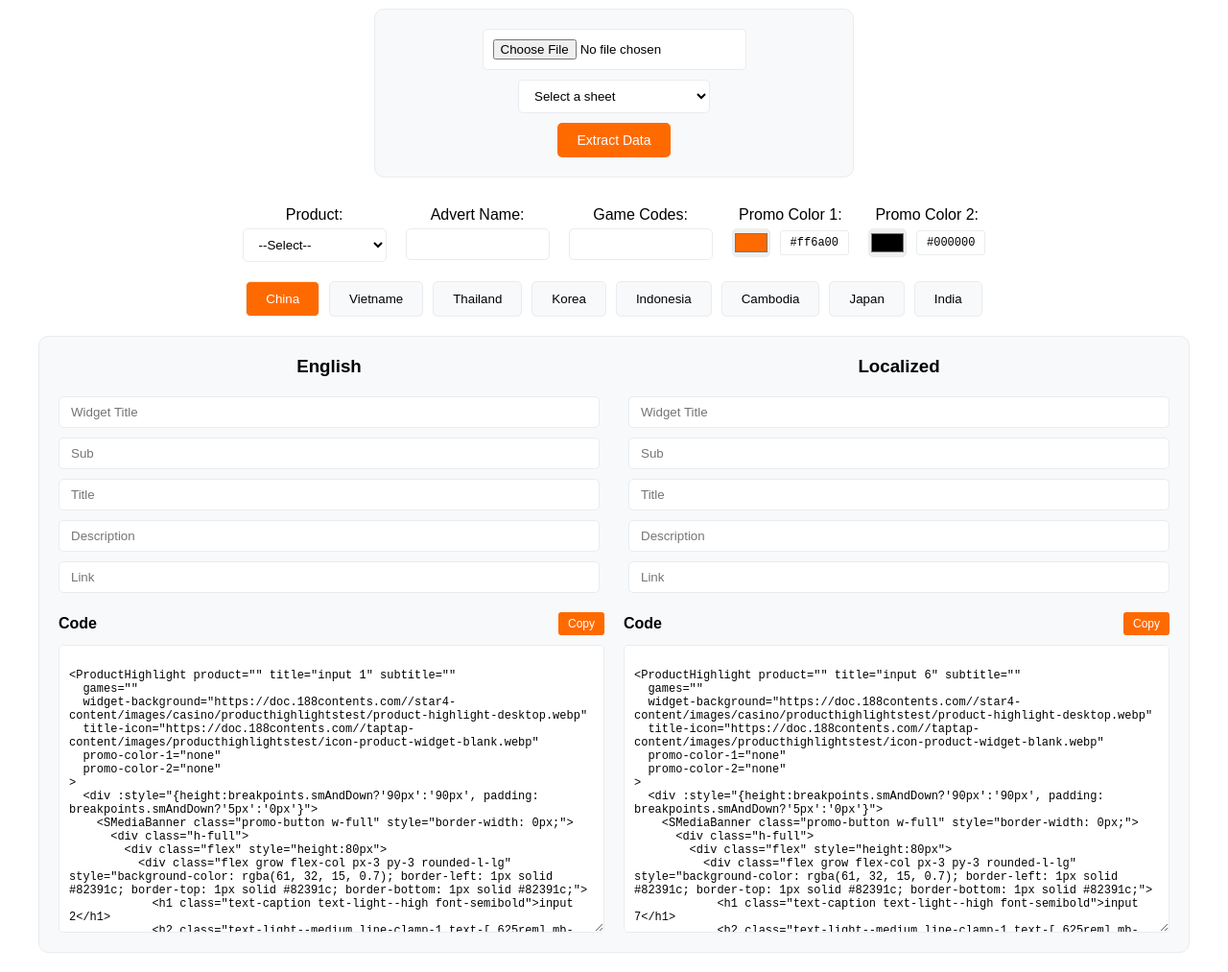
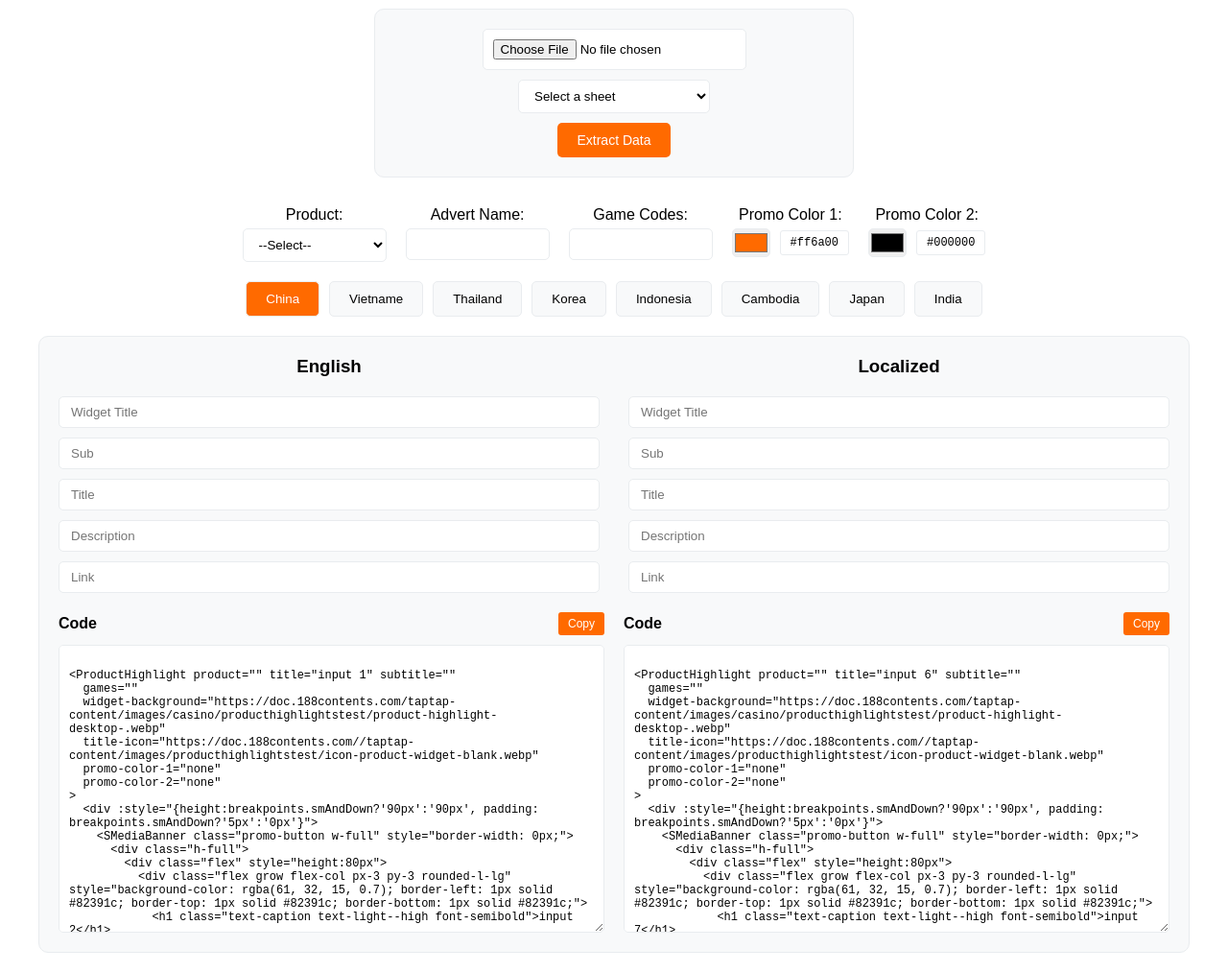
Before and after one commit to Jovenderi/automation, a plain HTML site: page Highlight.html in a window 1280 px wide. Shown: the part 78-1091 px from the top of the page at 96% size. Drawn offline with Linux system fonts and the light colour scheme.

Commit message:
Update Highlight.html

```diff
--- a/Highlight.html
+++ b/Highlight.html
@@ -793,7 +793,7 @@
     const template = `
 <ProductHighlight product="${product}" title="${title}" subtitle=""
   games="${games}"
-  widget-background="https://doc.188contents.com//star4-content/images/casino/producthighlightstest/product-highlight-desktop.webp"
+  widget-background="https://doc.188contents.com/taptap-content/images/casino/producthighlightstest/product-highlight-desktop-${product}.webp"
   title-icon="https://doc.188contents.com//taptap-content/images/producthighlightstest/icon-product-widget-blank.webp"
   promo-color-1="none"
   promo-color-2="none"
```
